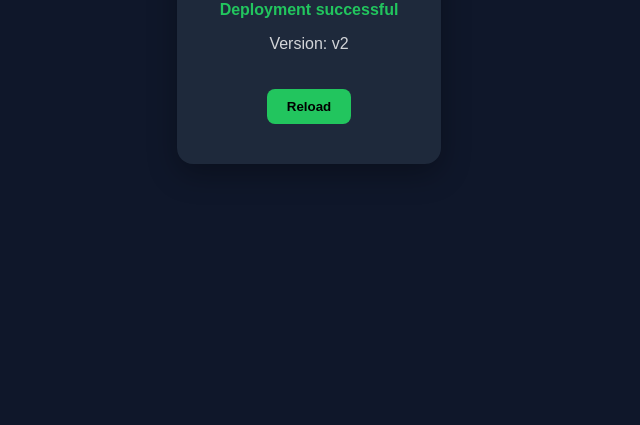
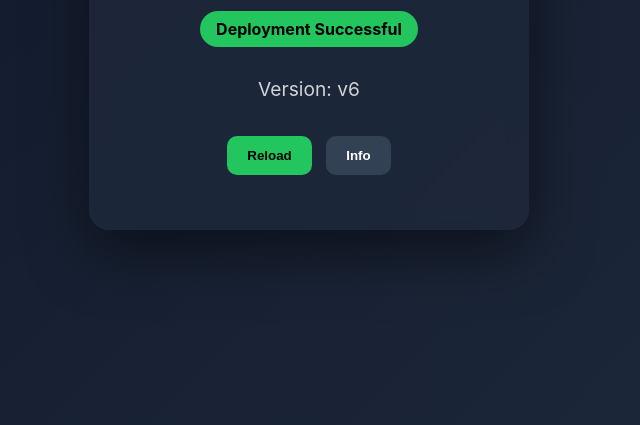
Before and after one commit to mentisVeritas/CI-CD, a plain HTML site: page index.html in a window 1280 px wide. Shown: the part 375-800 px from the top of the page, without its empty margins (331-971 px from the left). Drawn offline with Linux system fonts and the light colour scheme.

Commit message:
fix html + update UI

```diff
--- a/index.html
+++ b/index.html
@@ -2,62 +2,96 @@
 <html lang="en">
 <head>
     <meta charset="UTF-8">
-    <title>CI/CD Demo</title>
+    <title>CI/CD Live Demo</title>
 
     <style>
+        * {
+            box-sizing: border-box;
+        }
+
         body {
-            font-family: Arial, sans-serif;
-            background: #0f172a;
+            margin: 0;
+            font-family: -apple-system, BlinkMacSystemFont, "Segoe UI", Roboto, sans-serif;
+            background: linear-gradient(135deg, #0f172a, #1e293b);
             color: white;
             display: flex;
             justify-content: center;
             align-items: center;
             height: 100vh;
-            margin: 0;
         }
 
-        .card {
-            background: #1e293b;
-            padding: 40px;
-            border-radius: 16px;
+        .container {
             text-align: center;
-            box-shadow: 0 10px 30px rgba(0,0,0,0.3);
-            animation: fadeIn 0.5s ease-in;
+            padding: 50px;
+            border-radius: 20px;
+            background: rgba(30, 41, 59, 0.8);
+            backdrop-filter: blur(10px);
+            box-shadow: 0 20px 60px rgba(0,0,0,0.5);
+            animation: fadeIn 0.6s ease;
         }
 
         h1 {
+            font-size: 2.5rem;
             margin-bottom: 10px;
         }
 
+        .subtitle {
+            opacity: 0.7;
+            margin-bottom: 30px;
+        }
+
         .status {
-            color: #22c55e;
+            display: inline-block;
+            padding: 8px 16px;
+            border-radius: 999px;
+            background: #22c55e;
+            color: black;
             font-weight: bold;
-            margin-bottom: 10px;
+            margin-bottom: 20px;
         }
 
         .version {
+            font-size: 1.2rem;
+            margin-top: 10px;
             opacity: 0.8;
         }
 
+        .buttons {
+            margin-top: 30px;
+        }
+
         button {
-            margin-top: 20px;
-            padding: 10px 20px;
+            padding: 12px 20px;
+            margin: 5px;
             border: none;
-            border-radius: 8px;
+            border-radius: 10px;
+            font-weight: bold;
+            cursor: pointer;
+            transition: 0.2s;
+        }
+
+        .reload {
             background: #22c55e;
             color: black;
-            cursor: pointer;
-            font-weight: bold;
         }
 
-        button:hover {
+        .reload:hover {
             background: #16a34a;
+        }
+
+        .info {
+            background: #334155;
+            color: white;
+        }
+
+        .info:hover {
+            background: #475569;
         }
 
         @keyframes fadeIn {
             from {
                 opacity: 0;
-                transform: translateY(10px);
+                transform: translateY(15px);
             }
             to {
                 opacity: 1;
@@ -68,12 +102,18 @@
 </head>
 
 <body>
-    <div class="card">
-        <h1>CI/CD Demo</h1>
-        <p class="status">Deployment successful</p>
-        <p class="version">Version: v2</p>
+    <div class="container">
+        <h1>🚀 CI/CD Pipeline</h1>
+        <p class="subtitle">Auto deployment from GitHub → AWS EC2</p>
 
-        <button onclick="location.reload()">Reload</button>
+        <div class="status">Deployment Successful</div>
+
+        <p class="version">Version: v6</p>
+
+        <div class="buttons">
+            <button class="reload" onclick="location.reload()">Reload</button>
+            <button class="info" onclick="alert('CI/CD is working!')">Info</button>
+        </div>
     </div>
 </body>
 </html>
```
